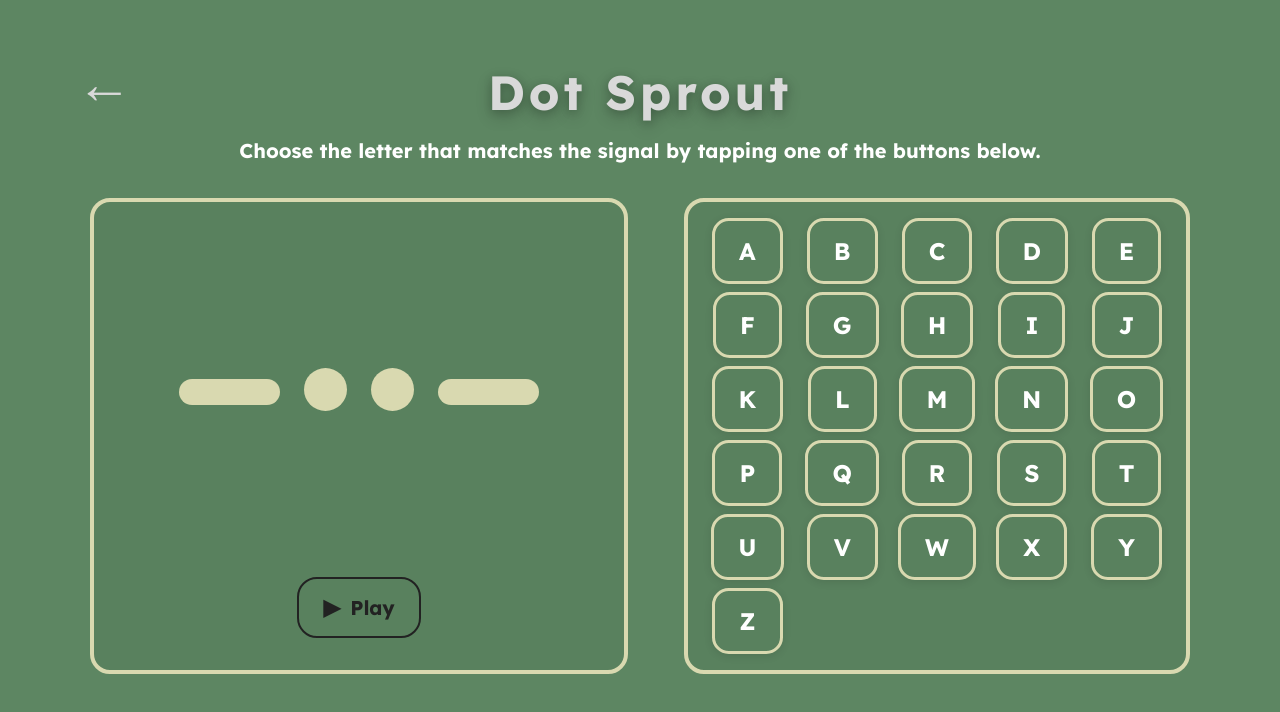
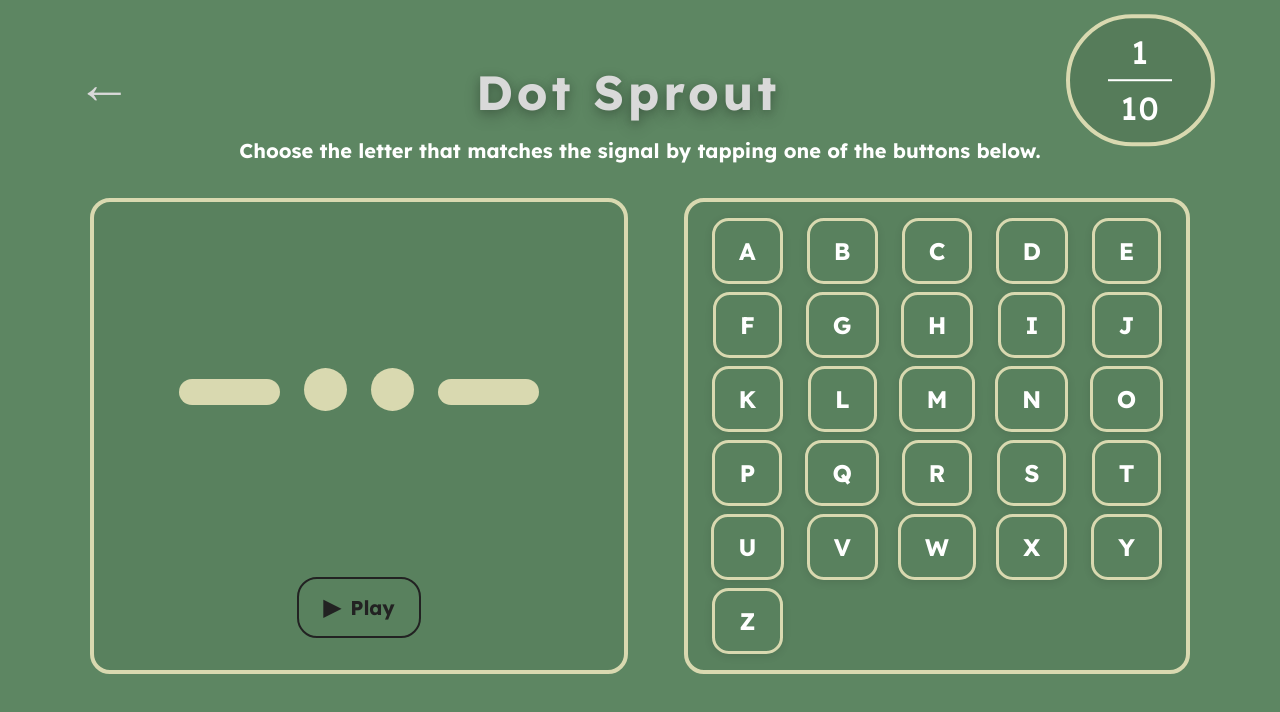
Before and after one commit to LanceAntor/EchoDots, a React (Vite) app in the folder EchoDots/: page /DotSprout in a window 1280 px wide. Both pictures are taken after a click on the button "10 Letters". Shown: the top 712 px of the page. Built offline with nearby package versions, Linux system fonts and the light colour scheme.

Commit message:
Add the the status of question

```diff
--- a/EchoDots/src/Levels/DotSprout/DotSprout.tsx
+++ b/EchoDots/src/Levels/DotSprout/DotSprout.tsx
@@ -72,7 +72,7 @@ const DotSprout: React.FC = () => {
   const [lastAnswer, setLastAnswer] = useState<string | null>(null);
   const [showSelection, setShowSelection] = useState(true);
   const [questionLimit, setQuestionLimit] = useState<number | null>(null);
-  const [questionCount, setQuestionCount] = useState(0);
+  const [questionCount, setQuestionCount] = useState(1);
   const [quizDone, setQuizDone] = useState(false);
   const [correctCount, setCorrectCount] = useState(0);
 
@@ -120,14 +120,13 @@ const DotSprout: React.FC = () => {
   function handleSelect(letter: string) {
     if (isPlaying) return;
     setSelected(letter);
-    if (questionLimit && questionCount + 1 >= questionLimit) {
+    if (questionLimit && questionCount >= questionLimit) {
       // Last question, show result then finish
       if (letter === challengeLetter) {
         setResult("correct");
         setTimeout(() => {
           setResult(null);
           setQuizDone(true);
-          setCorrectCount((c) => c + 1);
         }, 2000);
       } else {
         setResult("wrong");
@@ -141,21 +140,15 @@ const DotSprout: React.FC = () => {
       // Not last question
       if (letter === challengeLetter) {
         setResult("correct");
-        setTimeout(() => {
-          setResult(null);
-          setQuestionCount((c) => c + 1);
-          setCorrectCount((c) => c + 1);
-          randomizeChallenge();
-        }, 2000);
       } else {
         setResult("wrong");
         setLastAnswer(challengeLetter);
-        setTimeout(() => {
-          setResult(null);
-          setQuestionCount((c) => c + 1);
-          randomizeChallenge();
-        }, 2000);
       }
+      setTimeout(() => {
+        setResult(null);
+        setQuestionCount((c) => c + 1);
+        randomizeChallenge();
+      }, 2000);
     }
   }
 
@@ -167,11 +160,11 @@ const DotSprout: React.FC = () => {
           <div className={styles.modalBox}>
             <div style={{ fontSize: '2rem', fontWeight: 700, marginBottom: '2.2rem', textAlign: 'center' }}>Selection Mode</div>
             <div style={{ display: 'flex', gap: '2.5rem', marginBottom: '2.5rem', justifyContent: 'center' }}>
-              <button className={styles.selectBtn} onClick={() => { setQuestionLimit(10); setShowSelection(false); setQuestionCount(0); setQuizDone(false); }}>10 Letters</button>
-              <button className={styles.selectBtn} onClick={() => { setQuestionLimit(20); setShowSelection(false); setQuestionCount(0); setQuizDone(false); }}>20 Letters</button>
+              <button className={styles.selectBtn} onClick={() => { setQuestionLimit(10); setShowSelection(false); setQuestionCount(1); setQuizDone(false); }}>10 Letters</button>
+              <button className={styles.selectBtn} onClick={() => { setQuestionLimit(20); setShowSelection(false); setQuestionCount(1); setQuizDone(false); }}>20 Letters</button>
             </div>
             <div style={{ display: 'flex', justifyContent: 'center' }}>
-              <button className={styles.selectBtn} style={{ minWidth: 220 }} onClick={() => { setQuestionLimit(30); setShowSelection(false); setQuestionCount(0); setQuizDone(false); }}>30 Letters</button>
+              <button className={styles.selectBtn} style={{ minWidth: 220 }} onClick={() => { setQuestionLimit(30); setShowSelection(false); setQuestionCount(1); setQuizDone(false); }}>30 Letters</button>
             </div>
           </div>
         </div>
@@ -216,7 +209,31 @@ const DotSprout: React.FC = () => {
       >
         <span className={styles.arrow}>←</span>
       </button>
-      <h1 className={styles.title}>Dot Sprout</h1>
+      <div style={{ display: 'flex', alignItems: 'center', justifyContent: 'center', position: 'relative', marginBottom: '0.5rem' }}>
+        <h1 className={styles.title} style={{ marginRight: '1.5rem', marginBottom: 0 }}>Dot Sprout</h1>
+        {questionLimit && (
+          <div style={{
+            position: 'absolute',
+            left: 590,
+            top: '50%',
+            transform: 'translateY(-50%)',
+            background: 'rgba(0,0,0,0.08)',
+            border: '4px solid #d9d9b0',
+            borderRadius: '3em',
+            padding: '0.3em 1.2em',
+            fontSize: '2rem',
+            color: '#fff',
+            fontWeight: 500,
+            textAlign: 'center',
+            fontFamily: 'Lexend, sans-serif',
+            letterSpacing: '0.04em',
+          }}>
+            <div>{questionCount}</div>
+            <div style={{ borderBottom: '2px solid #fff', width: '2em', margin: '0.1em auto 0.1em auto' }}></div>
+            <div>{questionLimit}</div>
+          </div>
+        )}
+      </div>
       <div className={styles.subtitle}>Choose the letter that matches the signal by tapping one of the buttons below.</div>
       <div className={styles.grid}>
         {/* Morse code display */}
```
